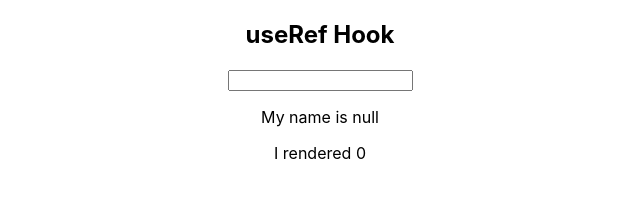
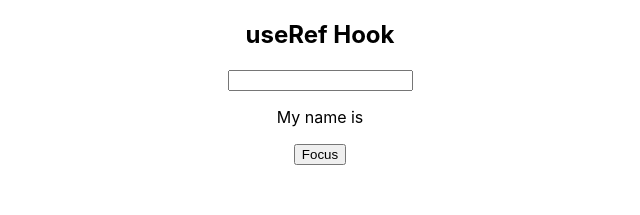
Before and after one commit to kultosh/react-hooks, a React (Create React App) app: page / in a window 1280 px wide. Shown: the top 215 px of the page, without its empty margins (320-960 px from the left). Built offline with nearby package versions, Linux system fonts and the light colour scheme.

Commit message:
Learned to focus on some element or object using useRef hook

```diff
--- a/src/App.js
+++ b/src/App.js
@@ -2,22 +2,23 @@ import React, {useState, useRef, useEffect} from 'react';
 import './App.css'
 
 function App() {
-  const [name, setName] = useState('null');
+  const [name, setName] = useState('');
 
-  const renderCount = useRef(0);
+  const inputRef = useRef();
 
-  useEffect(() => {
-    renderCount.current = renderCount.current + 1
-  })
+  function focus() {
+    inputRef.current.focus();
+  }
 
   return (
     <div className="App">
       <h2>useRef Hook</h2>
       <div>
-        <input type="text" onChange={(e) => setName(e.target.value)} />
+        <input ref={inputRef} type="text" onChange={(e) => setName(e.target.value)} />
       </div>
       <p>My name is {name} </p>
-      <p>I rendered {renderCount.current}</p>
+
+      <button onClick={focus}>Focus</button>
     </div>
   )
 
```
